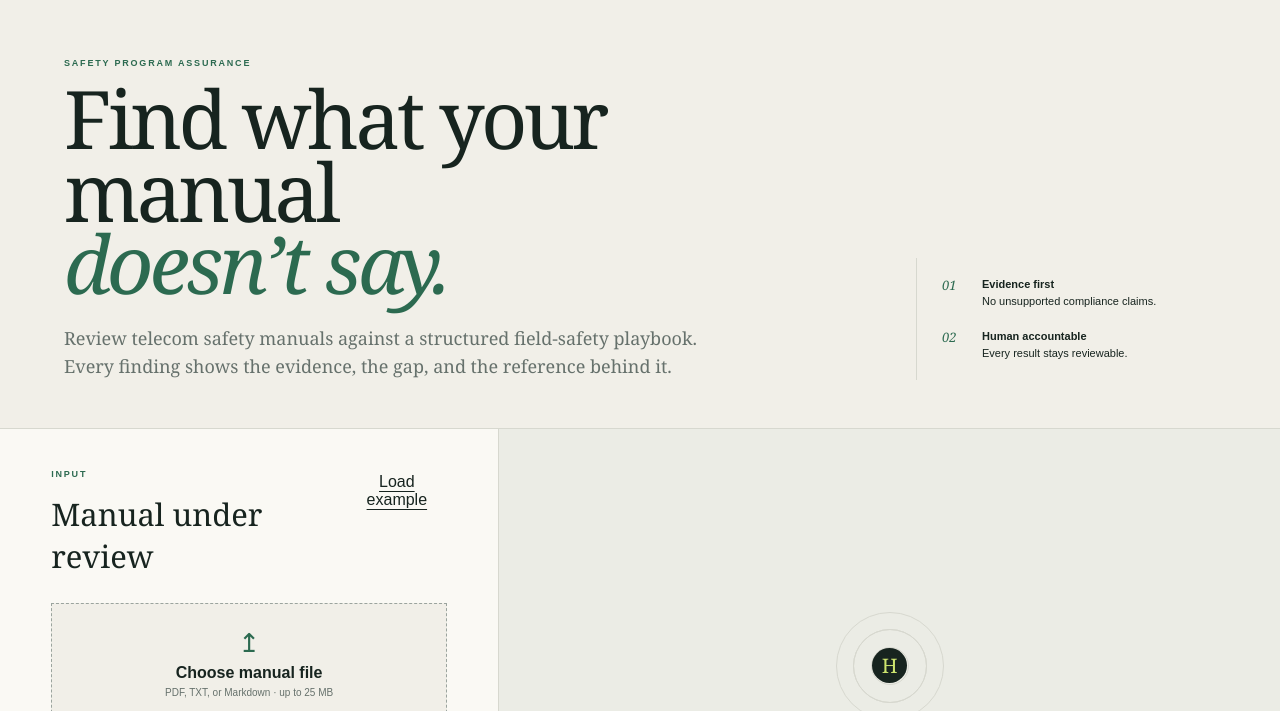
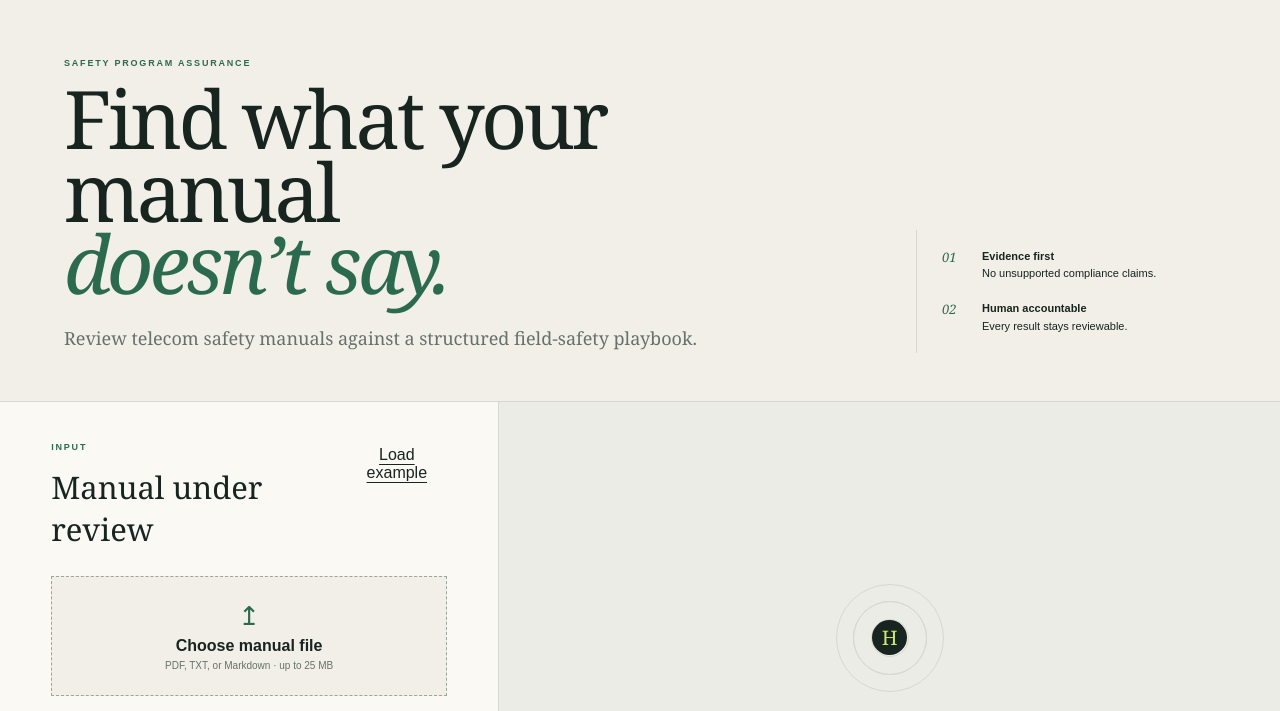
Before and after one commit to workmanmike/Safety-Manual-Agent, a website: page public/index.html in a window 1280 px wide. Shown: the part 78-789 px from the top of the page. Drawn offline with Linux system fonts and the light colour scheme.

```diff
--- a/public/index.html
+++ b/public/index.html
@@ -6,6 +6,7 @@
   <meta name="description" content="Evidence-based safety manual review for telecom field work.">
   <title>Haven — Safety Manual Intelligence</title>
   <link rel="stylesheet" href="/styles.css">
+  <link rel="stylesheet" href="/presentation-tuning.css">
 </head>
 <body>
   <header class="topbar">
@@ -14,7 +15,7 @@
   </header>
 
   <section class="hero">
-    <div><p class="eyebrow">SAFETY PROGRAM ASSURANCE</p><h1>Find what your manual<br><em>doesn’t say.</em></h1><p class="lede">Review telecom safety manuals against a structured field-safety playbook. Every finding shows the evidence, the gap, and the reference behind it.</p></div>
+    <div><p class="eyebrow">SAFETY PROGRAM ASSURANCE</p><h1>Find what your manual<br><em>doesn’t say.</em></h1><p class="lede">Review telecom safety manuals against a structured field-safety playbook.</p></div>
     <div class="principles"><div><span>01</span><p><b>Evidence first</b><br>No unsupported compliance claims.</p></div><div><span>02</span><p><b>Human accountable</b><br>Every result stays reviewable.</p></div></div>
   </section>
 
```
